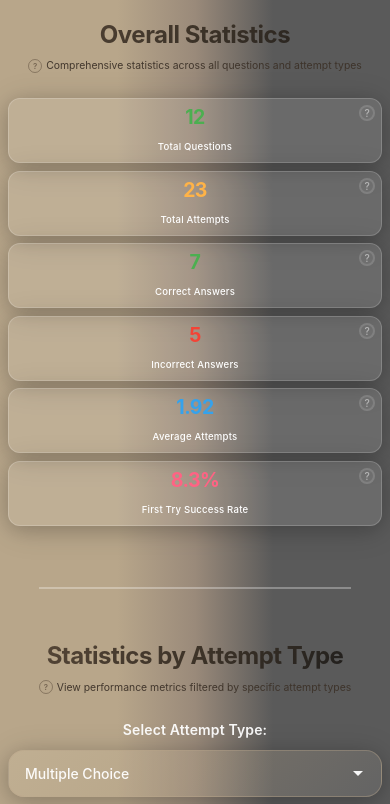
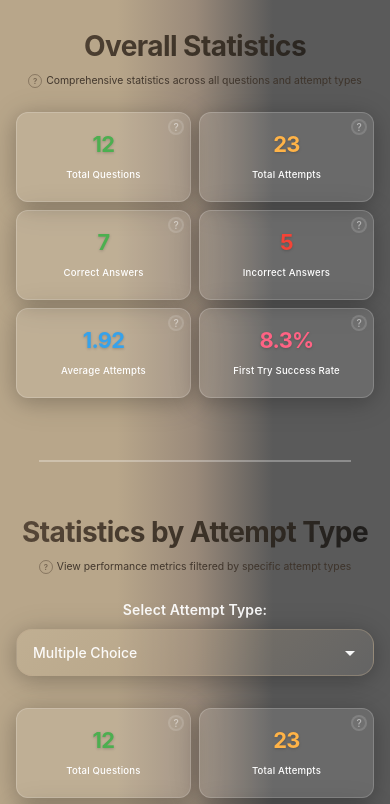
Before and after one commit to Anfoy/stats-display-BE, a React (Vite) app: page / in a window 390 px wide. Shown: the top 804 px of the page. Built offline with nearby package versions, Linux system fonts and the light colour scheme.

Commit message:
feat(tool-tip): updated tool tip to be a click instead of hover. made scaling and responsiveness changes

```diff
--- a/src/components/StatCard.tsx
+++ b/src/components/StatCard.tsx
@@ -1,3 +1,4 @@
+import { useState, useRef, useEffect } from "react";
 import type { ReactNode } from "react";
 
 type StatCardProps = {
@@ -18,16 +19,50 @@ export function StatCard({
   subValue,
 }: StatCardProps) {
   const hasDescription = Boolean(description);
+  const [isTooltipOpen, setIsTooltipOpen] = useState(false);
+  const cardRef = useRef<HTMLDivElement>(null);
+
+  // Close tooltip when clicking outside
+  useEffect(() => {
+    if (!isTooltipOpen) return;
+
+    const handleClickOutside = (event: MouseEvent) => {
+      if (cardRef.current && !cardRef.current.contains(event.target as Node)) {
+        setIsTooltipOpen(false); //when clicking outside the card, the tooltip closes
+      }
+    };
+
+    document.addEventListener("mousedown", handleClickOutside);
+    return () => {
+      document.removeEventListener("mousedown", handleClickOutside);
+    };
+  }, [isTooltipOpen]);
+
+  //toggle the tooltip open state
+  const toggleTooltip = () => {
+    setIsTooltipOpen(!isTooltipOpen);
+  };
 
   return (
     <div
+      ref={cardRef}
       className={`glass-card ${className} ${
         hasDescription ? "has-description" : ""
-      }`}
+      } ${isTooltipOpen ? "tooltip-open" : ""}`}
     >
       {hasDescription && (
         <>
-          <div className="stat-info-icon" aria-label="Information">
+          <div
+            className="stat-info-icon"
+            aria-label="Information"
+            onClick={toggleTooltip}
+            role="button"
+            onKeyDown={(e) => {
+              if (e.key === "Enter" || e.key === " ") {
+                toggleTooltip();
+              }
+            }}
+          >
             <span className="info-question-mark">?</span>
           </div>
           <div className="stat-tooltip">{description}</div>
--- a/src/styles/Section.css
+++ b/src/styles/Section.css
@@ -40,7 +40,7 @@
   font-weight: 400;
   line-height: 1.5;
   display: flex;
-  align-items: center;
+  align-items: flex-start;
   justify-content: center;
   gap: var(--space-xs);
 }
@@ -59,4 +59,5 @@
   line-height: 1;
   user-select: none;
   flex-shrink: 0;
+  margin-top: 0.1em;
 }
--- a/src/styles/StatCard.css
+++ b/src/styles/StatCard.css
@@ -19,11 +19,6 @@
   word-wrap: break-word;
 }
 
-.glass-card:hover {
-  transform: translateY(-4px);
-  background: var(--color-glass-bg-hover);
-  box-shadow: var(--glass-shadow-hover);
-}
 
 .glass-card:focus-visible {
   outline: 2px solid var(--color-accent-neutral);
@@ -34,7 +29,7 @@
 /* Stat Value */
 .stat-value {
   font-family: var(--font-display);
-  font-size: clamp(1.5rem, 4vw, 4rem);
+  font-size: clamp(1.62rem, 4.32vw, 4.32rem);
   font-weight: 700;
   line-height: 1.1;
   margin-bottom: clamp(var(--space-xs), 1.5vw, var(--space-sm));
@@ -44,13 +39,15 @@
   word-break: break-word;
   width: 100%;
   padding: 0 var(--space-xs);
+  text-shadow: 0 1px 3px rgba(0, 0, 0, 0.2);
 }
 
 .attempt-distribution-card .stat-value {
-  background: linear-gradient(80deg, #D4A574, #2C2C2C);
+  background: linear-gradient(80deg, #fbab29, #8B4513);
   -webkit-background-clip: text;
   -webkit-text-fill-color: transparent;
   background-clip: text;
+  text-shadow: 0 1px 3px rgba(0, 0, 0, 0.2);
 }
 
 /* Stat Label */
@@ -81,20 +78,22 @@
   display: flex;
   align-items: center;
   justify-content: center;
-  cursor: default;
+  cursor: pointer;
   transition: all var(--duration-base) var(--ease-in-out);
   opacity: 0.5;
+  z-index: 10;
 }
 
-.glass-card:hover .stat-info-icon {
-  opacity: 0.8;
-}
-
-.stat-info-icon:hover {
+.stat-info-icon:focus {
   background: rgba(255, 255, 255, 0.15);
   border-color: rgba(255, 255, 255, 0.4);
   opacity: 1;
   transform: scale(1.05);
+  outline: none;
+}
+
+.stat-info-icon:active {
+  transform: scale(0.95);
 }
 
 .info-question-mark {
@@ -105,7 +104,7 @@
   user-select: none;
 }
 
-.stat-info-icon:hover .info-question-mark {
+.stat-info-icon:focus .info-question-mark {
   color: var(--color-text-primary);
 }
 
@@ -127,17 +126,24 @@
   pointer-events: none;
   white-space: normal;
   word-wrap: break-word;
+  z-index: 5;
 }
 
-.glass-card.has-description .stat-info-icon:hover ~ .stat-tooltip {
+.glass-card.has-description.tooltip-open .stat-tooltip {
   opacity: 1;
   visibility: visible;
   transition: opacity var(--duration-base) var(--ease-in-out), visibility 0ms;
 }
 
-.glass-card.has-description .stat-info-icon:hover ~ .stat-value,
-.glass-card.has-description .stat-info-icon:hover ~ .stat-label,
-.glass-card.has-description .stat-info-icon:hover ~ *:not(.stat-tooltip):not(.stat-info-icon) {
+.glass-card.has-description.tooltip-open .stat-value,
+.glass-card.has-description.tooltip-open .stat-label,
+.glass-card.has-description.tooltip-open > *:not(.stat-tooltip):not(.stat-info-icon) {
   opacity: 0;
   transition: opacity var(--duration-base) var(--ease-in-out);
 }
+
+.glass-card.has-description.tooltip-open .stat-info-icon {
+  opacity: 1;
+  background: rgba(255, 255, 255, 0.15);
+  border-color: rgba(255, 255, 255, 0.4);
+}
--- a/src/styles/responsive.css
+++ b/src/styles/responsive.css
@@ -7,6 +7,7 @@
 
 @media (min-width: 768px) and (max-width: 1023px) {
   .stats-grid {
+    grid-template-columns: repeat(2, 1fr);
     gap: var(--space-md);
   }
 
@@ -17,6 +18,7 @@
 
 @media (min-width: 640px) and (max-width: 767px) {
   .stats-grid {
+    grid-template-columns: repeat(2, 1fr);
     gap: var(--space-sm);
   }
 
@@ -26,7 +28,7 @@
   }
 
   .stat-value {
-    font-size: clamp(1.25rem, 3.5vw, 2.5rem);
+    font-size: clamp(1.45rem, 4.06vw, 2.9rem);
   }
 
   .stat-label {
@@ -34,7 +36,7 @@
   }
 }
 
-@media (min-width: 480px) and (max-width: 639px) {
+@media (min-width: 300px) and (max-width: 639px) {
   .app {
     padding: var(--space-lg) var(--space-sm);
   }
@@ -50,7 +52,7 @@
   }
 
   .stat-value {
-    font-size: clamp(1.1rem, 4vw, 2rem);
+    font-size: clamp(1.364rem, 4.96vw, 2.48rem);
   }
 
   .stat-label {
@@ -59,7 +61,7 @@
   }
 }
 
-@media (max-width: 479px) {
+@media (max-width: 299px) {
   .app {
     padding: var(--space-md) var(--space-xs);
   }
@@ -79,7 +81,7 @@
   }
 
   .stat-value {
-    font-size: clamp(1rem, 5vw, 1.75rem);
+    font-size: clamp(1.32rem, 6.6vw, 2.31rem);
   }
 
   .stat-label {
```
